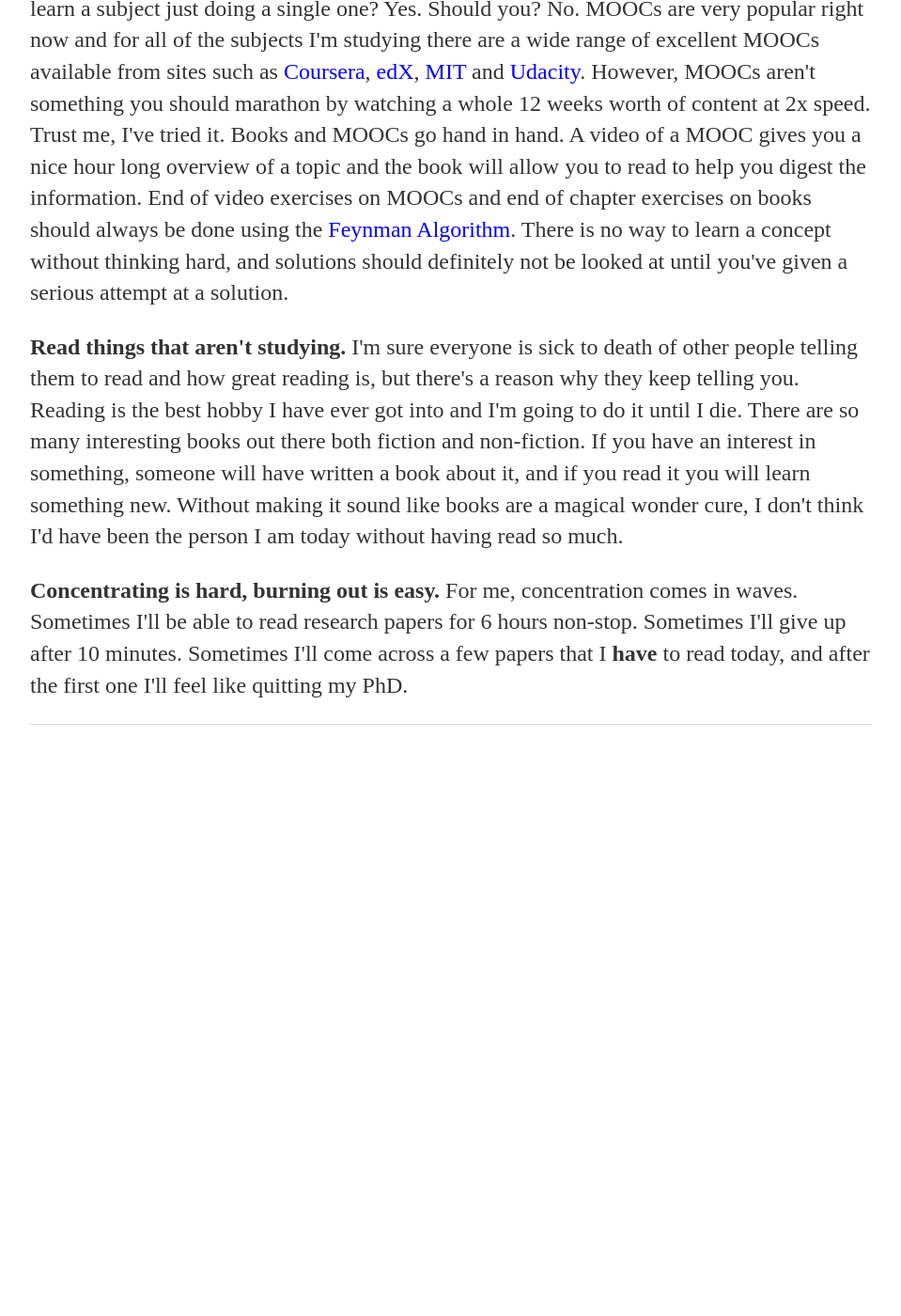
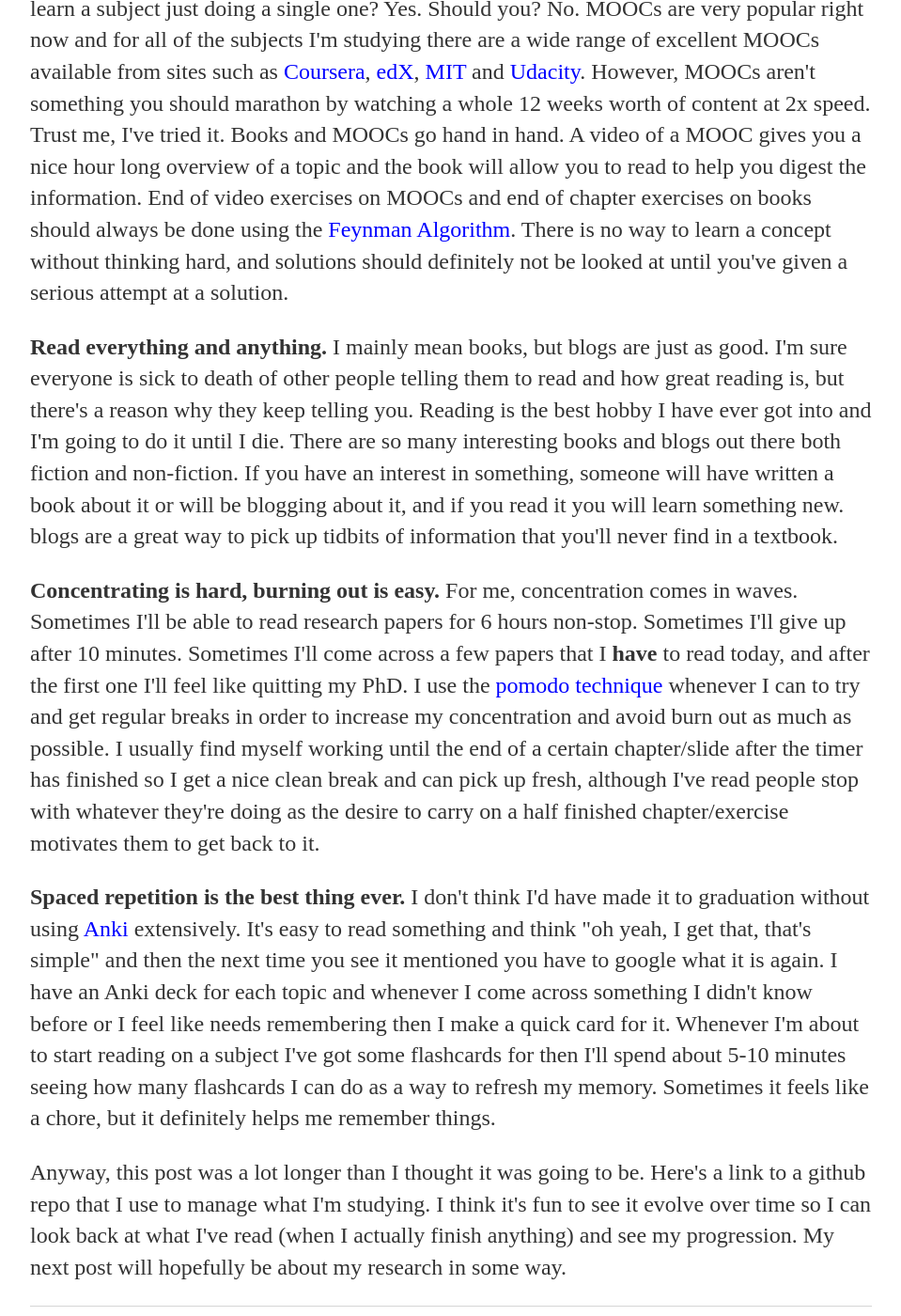
Before and after one commit to bentrevett/bentrevett.github.io, a Jekyll site: the page built from blog/learning-to-learn/index.html, in a window 1280 px wide and 1400 px high, scrolled down 2277 px. Shown: the whole window at 94% size, without its empty margins (160-1119 px from the left). Built offline with Jekyll 4.4.1, drawn with Linux system fonts in a browser that asks for light colours; before the commit the page ends 3058 px from its top, so only the background shows below that.

Commit message:
Update index.html

```diff
--- a/blog/learning-to-learn/index.html
+++ b/blog/learning-to-learn/index.html
@@ -49,9 +49,20 @@ title: Ben Trevett | Learning to Learn
   exercises on books should always be done using the <a href="http://www.cs.yale.edu/homes/aspnes/pinewiki/ProblemSolvingTechniques.html">Feynman Algorithm</a>. There is no way to learn a concept without
   thinking hard, and solutions should definitely not be looked at until you've given a serious attempt at a solution.</p>
 
-  <p><b>Read things that aren't studying.</b> I'm sure everyone is sick to death of other people telling them to read and how great reading is, but there's a reason why they keep telling you. Reading is the best
-  hobby I have ever got into and I'm going to do it until I die. There are so many interesting books out there both fiction and non-fiction. If you have an interest in something, someone will have written
-  a book about it, and if you read it you will learn something new. Without making it sound like books are a magical wonder cure, I don't think I'd have been the person I am today without having read so much.</p>
+  <p><b>Read everything and anything.</b> I mainly mean books, but blogs are just as good. I'm sure everyone is sick to death of other people telling them to read and how great reading is, but there's a reason
+  why they keep telling you. Reading is the best hobby I have ever got into and I'm going to do it until I die. There are so many interesting books and blogs out there both fiction and non-fiction. If you have
+  an interest in something, someone will have written a book  about it or will be blogging about it, and if you read it you will learn something new. blogs are a great way to pick up tidbits of information that
+  you'll never find in a textbook.</p>
 
   <p><b>Concentrating is hard, burning out is easy.</b> For me, concentration comes in waves. Sometimes I'll be able to read research papers for 6 hours non-stop. Sometimes I'll give up after 10 minutes. Sometimes
-  I'll come across a few papers that I <b>have</b> to read today, and after the first one I'll feel like quitting my PhD. </p>
+  I'll come across a few papers that I <b>have</b> to read today, and after the first one I'll feel like quitting my PhD. I use the <a href="https://en.wikipedia.org/wiki/Pomodoro_Technique">pomodo technique</a> whenever
+  I can to try and get regular breaks in order to increase my concentration and avoid burn out as much as possible. I usually find myself working until the end of a certain chapter/slide after the timer has finished so
+  I get a nice clean break and can pick up fresh, although I've read people stop with whatever they're doing as the desire to carry on a half finished chapter/exercise motivates them to get back to it.</p>
+
+  <p><b>Spaced repetition is the best thing ever.</b> I don't think I'd have made it to graduation without using <a href="http://ankisrs.net/">Anki</a> extensively. It's easy to read something and think "oh yeah, I get
+  that, that's simple" and then the next time you see it mentioned you have to google what it is again. I have an Anki deck for each topic and whenever I come across something I didn't know before or I feel like needs remembering
+  then I make a quick card for it. Whenever I'm about to start reading on a subject I've got some flashcards for then I'll spend about 5-10 minutes seeing how many flashcards I can do as a way to refresh my memory. Sometimes
+  it feels like a chore, but it definitely helps me remember things.</p>
+
+  <p>Anyway, this post was a lot longer than I thought it was going to be. Here's a link to a github repo that I use to manage what I'm studying. I think it's fun to see it evolve over time so I can look back at what I've read
+  (when I actually finish anything) and see my progression. My next post will hopefully be about my research in some way.</p>
```
